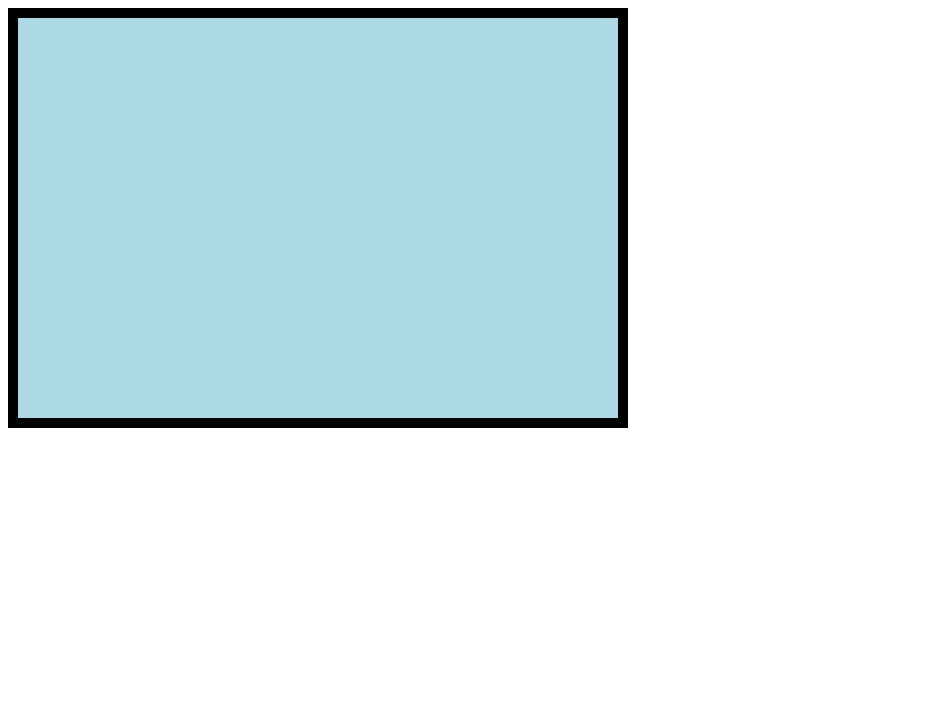
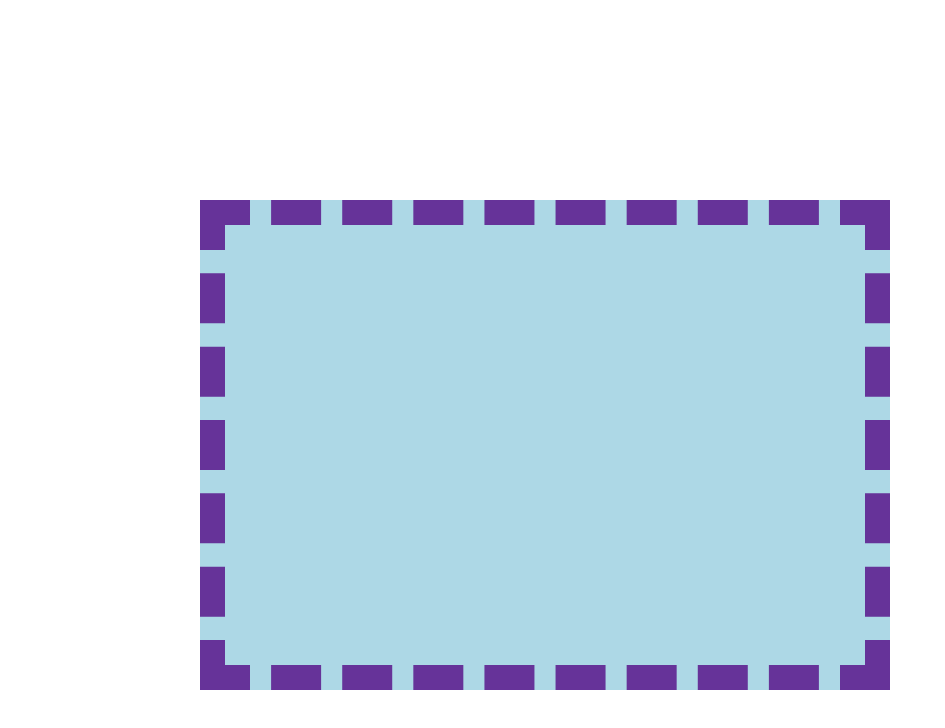
Before and after one commit to teikmeout/SampleLessonCSSBoxModel, a plain HTML site: page index.html in a window 1280 px wide. Shown: the whole page, without its empty margins (0-945 px from the left). Drawn offline with Linux system fonts and the light colour scheme.

Commit message:
more changes

```diff
--- a/index.html
+++ b/index.html
@@ -6,16 +6,24 @@
 
   <!-- this is inline styling!! -->
   <style>
+    html, body {
+      padding: 0;
+      margin: 0;
+    }
+    html {
+      height: 100%;
+    }
     body {
-      height: 100vh;
-      width: 100vw;
+      min-height: 100%;
     }
 
     #boxmodel{
       height: 400px;
       width: 600px;
       background-color: lightblue;
-      border: 10px solid black;
+      padding: 20px;
+      border: 25px dashed rebeccapurple;
+      margin: 200px;
     }
 
     /*some extra fancy stuff to put out box in the center*/
```
Also changed, not shown: 1 other file.
